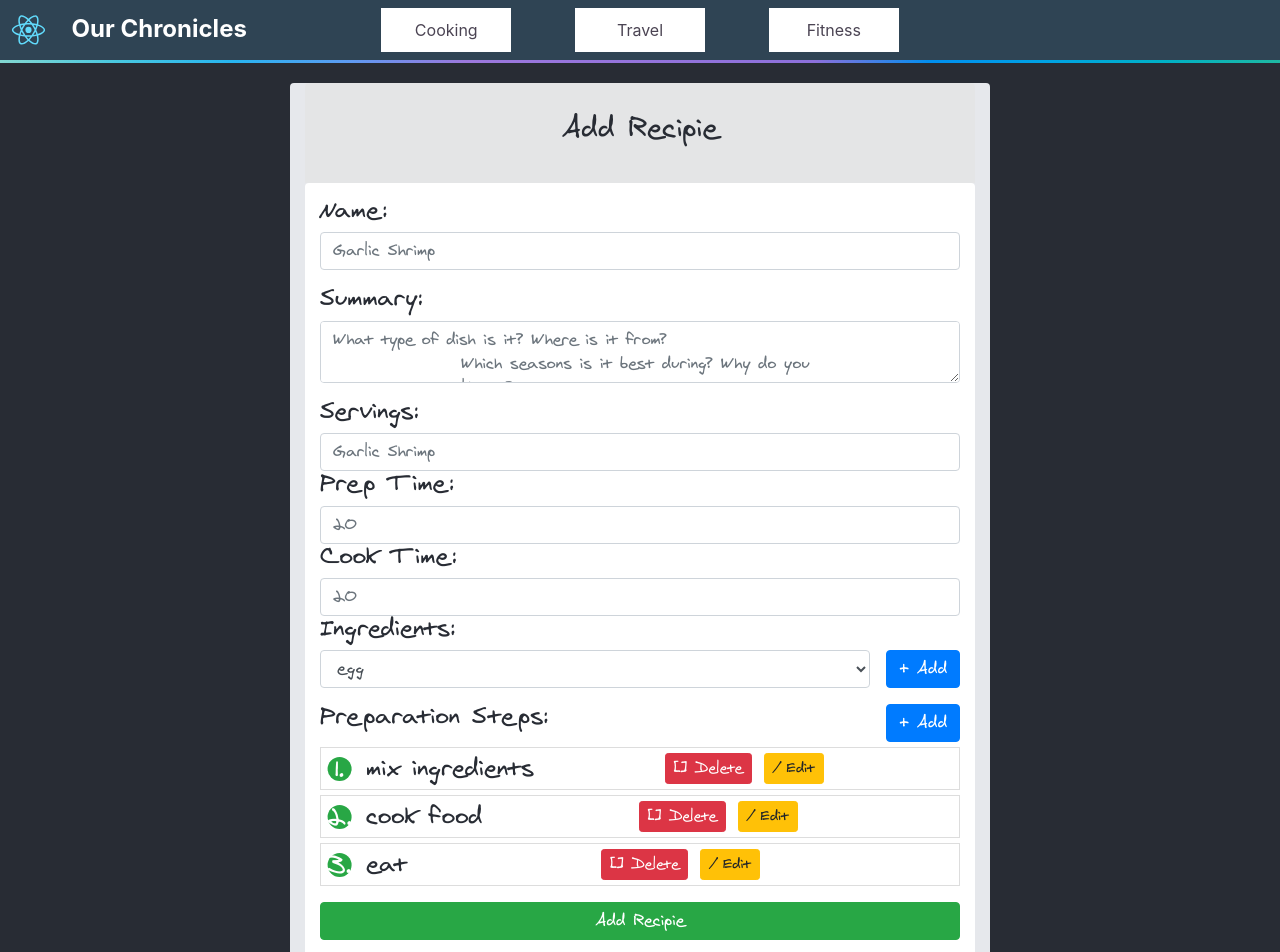
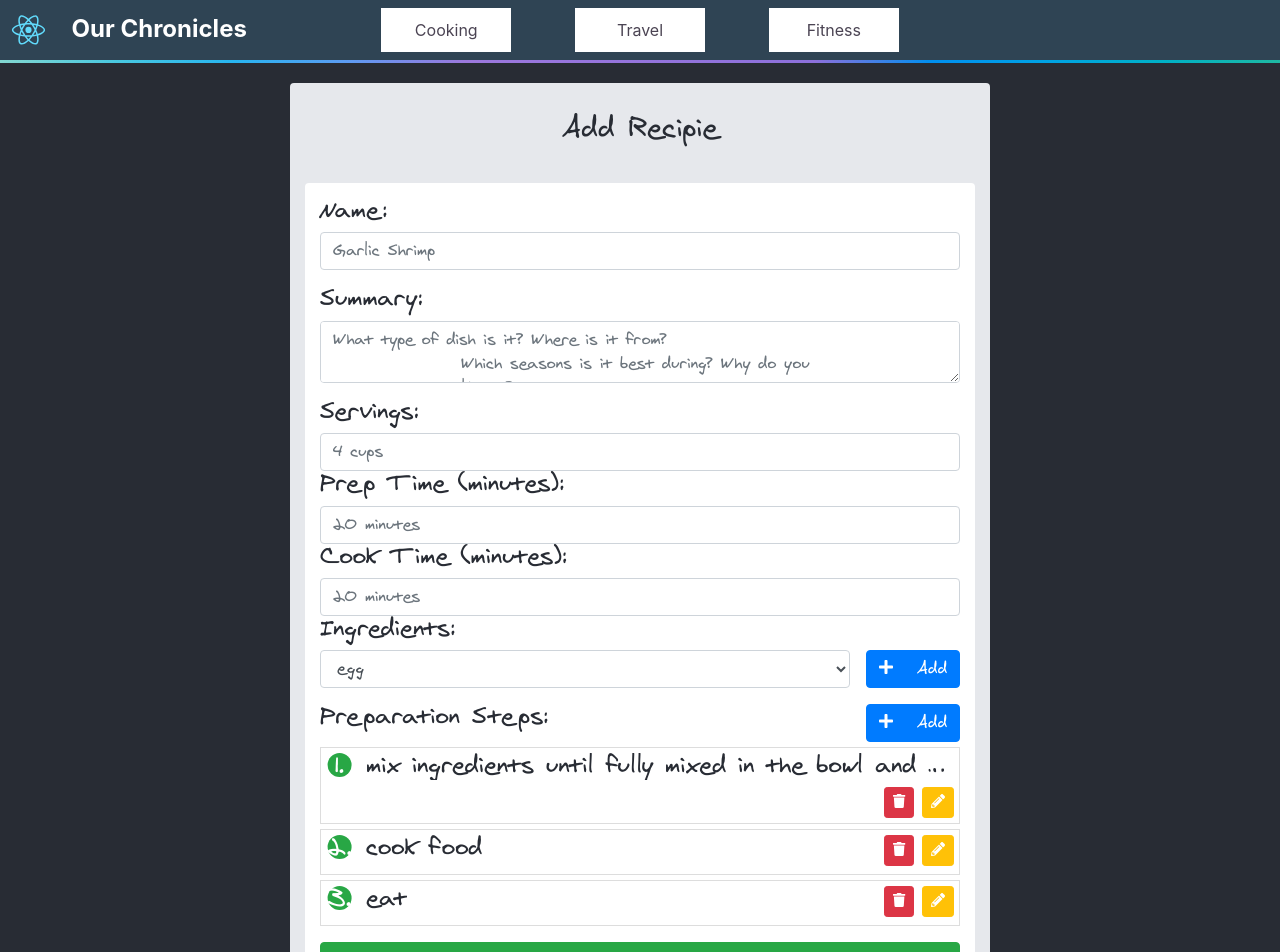
Before and after one commit to Crazyloon/chronicles, a React (Create React App) app: page /recipies/new in a window 1280 px wide. Shown: the top 952 px of the page. Built offline with nearby package versions, Linux system fonts and the light colour scheme; a web font is replaced by a local one.

Commit message:
add steps state handler ready to go

```diff
--- a/src/components/protected/forms/AddRecipie.js
+++ b/src/components/protected/forms/AddRecipie.js
@@ -1,32 +1,56 @@
 import React, { useState } from "react";
 
+import { FontAwesomeIcon } from "@fortawesome/react-fontawesome";
+import {
+  faTrash,
+  faPencilAlt,
+  faSave,
+  faCheck,
+  faPlus,
+} from "@fortawesome/free-solid-svg-icons";
 
-const AddRecipiePage = ({ingredients, measurements}) => {
-  ingredients = ['egg', 'onion', 'garlic', 'water', 'pepper', 'salt'];
-  let initialSteps = ["mix ingredients", "cook food", "eat"];
-  initialSteps = initialSteps.map((step, i) => step = {'name': step, 'edit': false})
+const AddRecipiePage = ({ ingredients, measurements }) => {
+  ingredients = ["egg", "onion", "garlic", "water", "pepper", "salt"];
+  let initialSteps = [
+    "mix ingredients until fully mixed in the bowl and make sure they're totally mixed like all the way mixed - no joke",
+    "cook food",
+    "eat",
+  ];
+  initialSteps = initialSteps.map(
+    (step, i) => (step = { text: step, edit: false })
+  );
 
   let [steps, setSteps] = useState(initialSteps || []);
 
   const handleAddStep = () => {
-    setSteps([...steps, 'Next Step']);
-  }
+    setSteps([...steps, "Next Step"]);
+  };
   const handleDeleteStep = (i) => {
     let filteredSteps = [...steps];
-    filteredSteps = filteredSteps.slice(0, i).concat(filteredSteps.slice(i + 1, filteredSteps.length));
+    filteredSteps = filteredSteps
+      .slice(0, i)
+      .concat(filteredSteps.slice(i + 1, filteredSteps.length));
     setSteps(filteredSteps);
-  }
+  };
 
   const toggleEditMode = (i) => {
     let editSteps = [...steps];
     let step = editSteps[i];
     step.edit = !step.edit;
     setSteps(editSteps);
-  }
+  };
+
+  const handleStepTextChange = (event, i) => {
+    let text = event.target.value;
+    let stepsList = [...steps];
+    let step = stepsList[i];
+    step.text = text;
+    setSteps(stepsList);
+  };
 
   return (
     <main className="add-recipie-page bg-lg">
-      <div className='add-recipie-header bg-tlg'>
+      <div className="add-recipie-header">
         <h3>Add Recipie</h3>
       </div>
       <form className="form add-recipie-body bg-w">
@@ -41,11 +65,11 @@ const AddRecipiePage = ({ingredients, measurements}) => {
             />
           </div>
 
-          <div className='form-group'>
-            <label for='summary'>Summary:</label>
+          <div className="form-group">
+            <label for="summary">Summary:</label>
             <textarea
-              id='summary'
-              className='form-control'
+              id="summary"
+              className="form-control"
               type="text"
               placeholder="What type of dish is it? Where is it from?
                 Which seasons is it best during? Why do you
@@ -53,62 +77,115 @@ const AddRecipiePage = ({ingredients, measurements}) => {
             />
           </div>
 
-          <label for='servings'>Servings:</label>
-          <input id='servings' className='form-control' type="text" placeholder="Garlic Shrimp" />
+          <label for="servings">Servings:</label>
+          <input
+            id="servings"
+            className="form-control"
+            type="text"
+            placeholder="4 cups"
+          />
 
-          <label for='prep-time'>Prep Time:</label>
-          <input id='prep-time' className='form-control' type="number" placeholder="20" />
+          <label for="prep-time">Prep Time (minutes):</label>
+          <input
+            id="prep-time"
+            className="form-control"
+            type="number"
+            placeholder="20 minutes"
+          />
 
-          <label for='cook-time'>Cook Time:</label>
-          <input id='cook-time' className='form-control' type="number" placeholder="20" />
-
-
+          <label for="cook-time">Cook Time (minutes):</label>
+          <input
+            id="cook-time"
+            className="form-control"
+            type="number"
+            placeholder="20 minutes"
+          />
         </section>
         <section className="ingredients">
-          <div className='form-group'>
-            <label for='ingredients'>Ingredients:</label>
+          <div className="form-group">
+            <label for="ingredients">Ingredients:</label>
 
-            <div className='form-subgroup'>
-              <select id='ingredients' className='form-control'>
+            <div className="form-subgroup">
+              <select id="ingredients" className="form-control">
                 {ingredients.map((ingredient, i) => (
-                  <option key={i} value='ingredient'>{ingredient}</option>
+                  <option key={i} value="ingredient">
+                    {ingredient}
+                  </option>
                 ))}
               </select>
-              <button type='button' className='btn btn-primary'>+ Add</button>
+              <button type="button" className="btn btn-primary">
+                <FontAwesomeIcon icon={faPlus} /> Add
+              </button>
             </div>
           </div>
         </section>
         <section className="preperation-steps">
-          <div className='form-group'>
-            <div className='form-subgroup'>
-              <label for='steps'>Preparation Steps:</label>
-              <button onClick={() => handleAddStep()} type='button' className='btn btn-primary'>+ Add</button>
+          <div className="form-group">
+            <div className="form-subgroup">
+              <label for="steps">Preparation Steps:</label>
+              <button
+                onClick={() => handleAddStep()}
+                type="button"
+                className="btn btn-primary"
+              >
+                <FontAwesomeIcon icon={faPlus} /> Add
+              </button>
             </div>
             <div>
-              <ol className='step-list'>
+              <ol className="step-list">
                 {steps.map((step, i) => (
-                  <li key={i} className={(step.edit ? 'edit' : 'done') + ' step-item'}>
-                    <div className='step-name'>
-                      <span>{step.name}</span>
+                  <li
+                    key={i}
+                    className={(step.edit ? "edit" : "done") + " step-item"}
+                  >
+                    <div className="step-name">
+                      <span>{step.text}</span>
                     </div>
-                    <div className='step-buttons'>
-                      <button onClick={() => handleDeleteStep(i)} type='button' className='btn btn-sm btn-danger delete-btn'>[] Delete</button>
-                      <button onClick={() => toggleEditMode(i)} type='button' className='btn btn-sm btn-success done-btn'>$ Done</button>
-                      <button onClick={() => toggleEditMode(i)} type='button' className='btn btn-sm btn-warning edit-btn'>/ Edit</button>
+                    <div className="step-buttons">
+                      <button
+                        onClick={() => handleDeleteStep(i)}
+                        type="button"
+                        className="btn btn-sm btn-danger delete-btn"
+                      >
+                        <FontAwesomeIcon icon={faTrash} />
+                      </button>
+                      <button
+                        onClick={() => toggleEditMode(i)}
+                        type="button"
+                        className="btn btn-sm btn-success done-btn"
+                      >
+                        <FontAwesomeIcon icon={faCheck} /> Done
+                      </button>
+                      <button
+                        onClick={() => toggleEditMode(i)}
+                        type="button"
+                        className="btn btn-sm btn-warning edit-btn"
+                      >
+                        <FontAwesomeIcon icon={faPencilAlt} />
+                      </button>
                     </div>
-                    {step.edit ?
-                      <div className='step-text'>
-                        <textarea id={'step-text-' + i} />
-                      </div>
-                      : null
-                    }
+                    {step.edit ? (
+                      <>
+                        <div className="break"></div>
+                        <div className="step-text">
+                          <textarea
+                            onChange={(event) => handleStepTextChange(event, i)}
+                            placeholder='First, mix the ingredients.'
+                            value={step.text}
+                            id={"step-text-" + i}
+                          />
+                        </div>
+                      </>
+                    ) : null}
                   </li>
                 ))}
               </ol>
             </div>
           </div>
         </section>
-        <button type='button' className='btn btn-success btn-block'>Add Recipie</button>
+        <button type="button" className="btn btn-success btn-block">
+          <FontAwesomeIcon icon={faSave} /> Saveg Recipie
+        </button>
       </form>
     </main>
   );
--- a/src/components/protected/forms/AddRecipie.scss
+++ b/src/components/protected/forms/AddRecipie.scss
@@ -75,7 +75,8 @@
 
     li.step-item {
       display: flex;
-      align-items: center;
+      flex-wrap: wrap;
+      //align-items: center;
       margin: 5px 0;
       padding: 5px 5px 5px 45px;
       border: 1px solid $c-t-gray;
@@ -101,23 +102,40 @@
     }
 
     .step-name {
-      flex-grow: 1;
+      flex-grow: 4;
+      min-width: 0;
+      span{
+        max-width: 100%;
+        display: inline-block;
+        text-overflow: ellipsis;
+        white-space: nowrap;
+        overflow: hidden;
+      }
     }
     .step-buttons {
       flex-grow: 1;
-      margin-left: auto;
-      :last-child {
-        margin-left: 0.75rem;
-      }
+      text-align: right;
     }
     .break {
       flex-basis: 100%;
-      width: 0;
+      height: 0;
     }
     .step-text {
-      padding: 10px;
+      margin-top: 10px;
+      color: $c-lblack;
+      width: 100%;
+      height: 100px;
+      textarea{
+        width: 100%;
+        height: 100%;
+      }
     }
 
+
+    .edit-btn {
+      margin-left: 0.5rem;
+      color: $c-white;
+    }
     .done {
       .delete-btn, .edit-btn {
         display: inline-block;
--- a/src/styles/style.scss
+++ b/src/styles/style.scss
@@ -5,6 +5,10 @@
 
 html {
   font-family: 'Muli', 'Lucida Sans Unicode', 'Lucida Grande', 'Lucida Sans', Arial, sans-serif
+}
+
+textarea {
+  color: inherit;
 }
 
 .howto {
```
